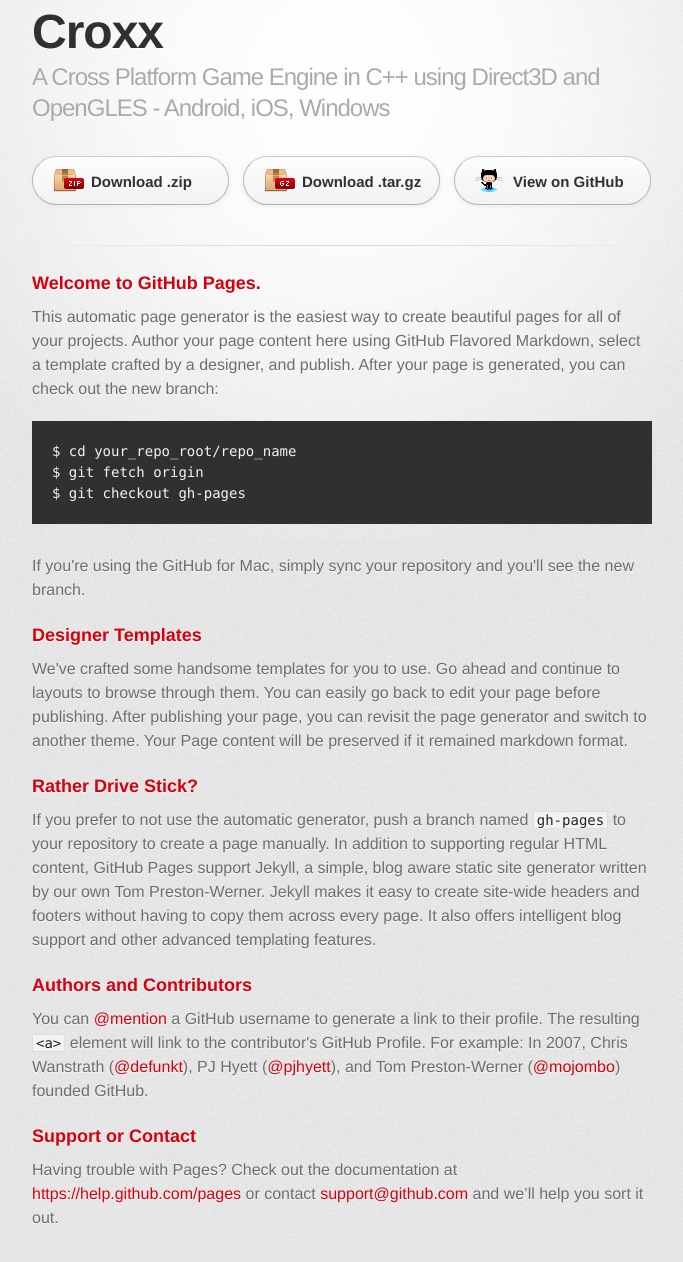
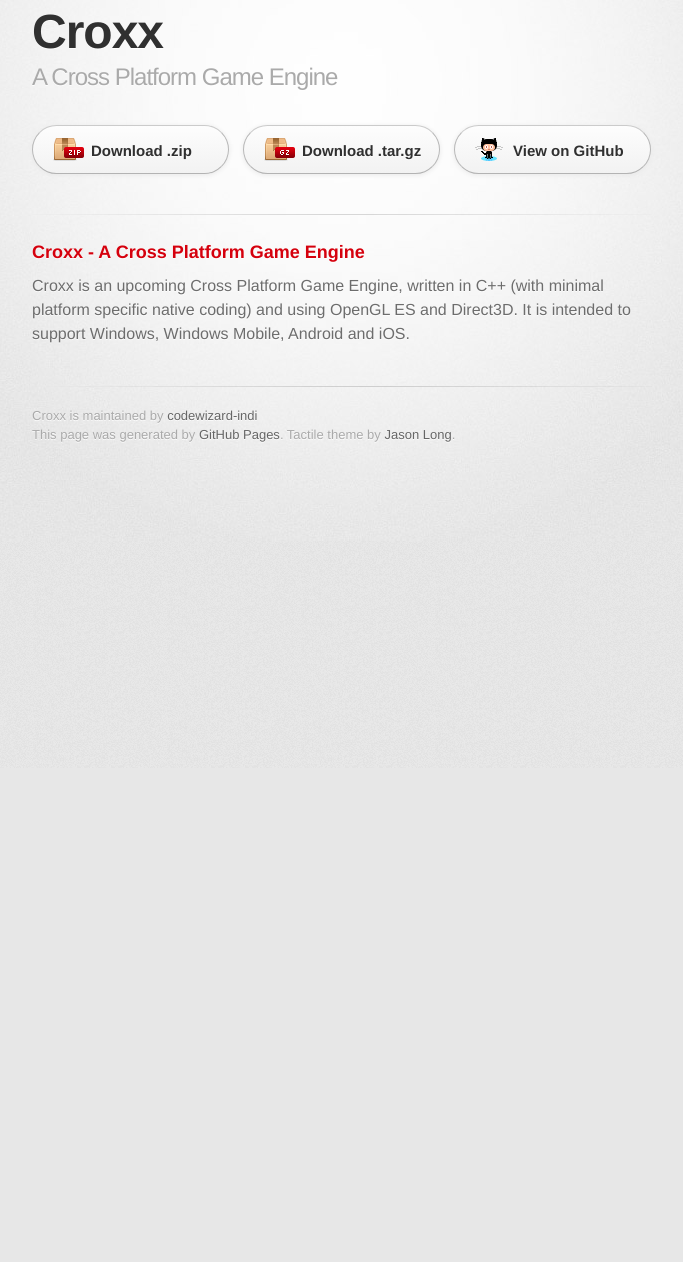
Before and after one commit to codewizard-indi/croxx, a plain HTML site: page index.html in a window 1280 px wide. Shown: the part 32-1294 px from the top of the page, without its empty margins (298-981 px from the left). After the commit the page ends 800 px from the top, so only its background shows below. Drawn offline with Linux system fonts and the light colour scheme; a web font is replaced by a local one.

```diff
--- a/index.html
+++ b/index.html
@@ -19,7 +19,7 @@
 
         <header>
           <h1>Croxx</h1>
-          <h2>A Cross Platform Game Engine in C++ using Direct3D and OpenGLES - Android, iOS, Windows</h2>
+          <h2>A Cross Platform Game Engine</h2>
         </header>
 
         <section id="downloads" class="clearfix">
@@ -32,36 +32,9 @@
 
         <section id="main_content">
           <h3>
-<a id="welcome-to-github-pages" class="anchor" href="#welcome-to-github-pages" aria-hidden="true"><span class="octicon octicon-link"></span></a>Welcome to GitHub Pages.</h3>
+<a id="croxx---a-cross-platform-game-engine" class="anchor" href="#croxx---a-cross-platform-game-engine" aria-hidden="true"><span class="octicon octicon-link"></span></a>Croxx - A Cross Platform Game Engine</h3>
 
-<p>This automatic page generator is the easiest way to create beautiful pages for all of your projects. Author your page content here using GitHub Flavored Markdown, select a template crafted by a designer, and publish. After your page is generated, you can check out the new branch:</p>
-
-<pre><code>$ cd your_repo_root/repo_name
-$ git fetch origin
-$ git checkout gh-pages
-</code></pre>
-
-<p>If you're using the GitHub for Mac, simply sync your repository and you'll see the new branch.</p>
-
-<h3>
-<a id="designer-templates" class="anchor" href="#designer-templates" aria-hidden="true"><span class="octicon octicon-link"></span></a>Designer Templates</h3>
-
-<p>We've crafted some handsome templates for you to use. Go ahead and continue to layouts to browse through them. You can easily go back to edit your page before publishing. After publishing your page, you can revisit the page generator and switch to another theme. Your Page content will be preserved if it remained markdown format.</p>
-
-<h3>
-<a id="rather-drive-stick" class="anchor" href="#rather-drive-stick" aria-hidden="true"><span class="octicon octicon-link"></span></a>Rather Drive Stick?</h3>
-
-<p>If you prefer to not use the automatic generator, push a branch named <code>gh-pages</code> to your repository to create a page manually. In addition to supporting regular HTML content, GitHub Pages support Jekyll, a simple, blog aware static site generator written by our own Tom Preston-Werner. Jekyll makes it easy to create site-wide headers and footers without having to copy them across every page. It also offers intelligent blog support and other advanced templating features.</p>
-
-<h3>
-<a id="authors-and-contributors" class="anchor" href="#authors-and-contributors" aria-hidden="true"><span class="octicon octicon-link"></span></a>Authors and Contributors</h3>
-
-<p>You can <a href="https://github.com/blog/821" class="user-mention">@mention</a> a GitHub username to generate a link to their profile. The resulting <code>&lt;a&gt;</code> element will link to the contributor's GitHub Profile. For example: In 2007, Chris Wanstrath (<a href="https://github.com/defunkt" class="user-mention">@defunkt</a>), PJ Hyett (<a href="https://github.com/pjhyett" class="user-mention">@pjhyett</a>), and Tom Preston-Werner (<a href="https://github.com/mojombo" class="user-mention">@mojombo</a>) founded GitHub.</p>
-
-<h3>
-<a id="support-or-contact" class="anchor" href="#support-or-contact" aria-hidden="true"><span class="octicon octicon-link"></span></a>Support or Contact</h3>
-
-<p>Having trouble with Pages? Check out the documentation at <a href="https://help.github.com/pages">https://help.github.com/pages</a> or contact <a href="mailto:support@github.com">support@github.com</a> and we’ll help you sort it out.</p>
+<p>Croxx is an upcoming Cross Platform Game Engine, written in C++ (with minimal platform specific native coding) and using OpenGL ES and Direct3D. It is intended to support Windows, Windows Mobile, Android and iOS. </p>
         </section>
 
         <footer>
```
Also changed, not shown: params.json (+1 -1 lines).
